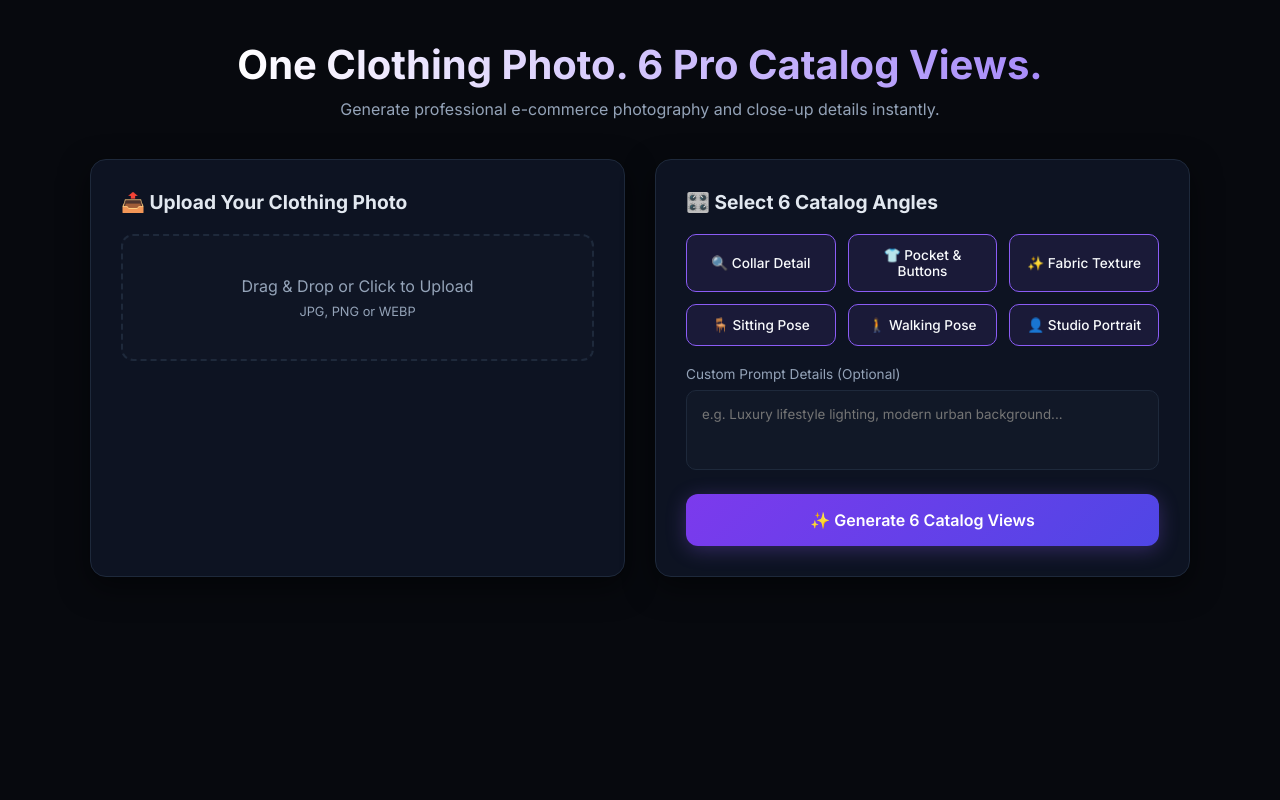
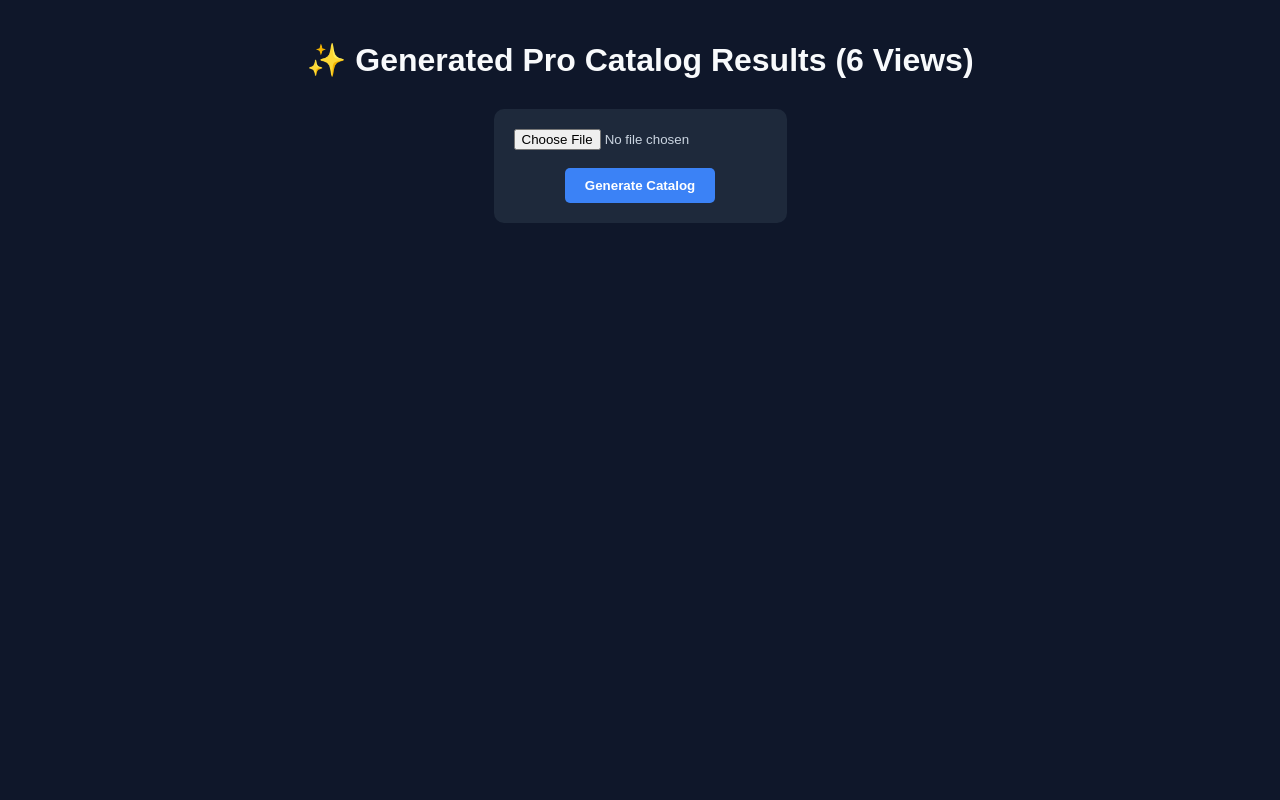
Before and after one commit to ShubhamCodesDS/ai-clothing-catalog, a Flask app: page / in a window 1280 px wide. Run offline with Flask 3, Linux system fonts and the light colour scheme.

Commit message:
Update index.html

```diff
--- a/templates/index.html
+++ b/templates/index.html
@@ -2,120 +2,43 @@
 <html lang="en">
 <head>
     <meta charset="UTF-8">
-    <meta name="viewport" content="width=device-width, initial-scale=1.0">
-    <title>Pro Clothing Catalog Generator</title>
-    <link href="https://fonts.googleapis.com/css2?family=Inter:wght@400;500;600;700&display=swap" rel="stylesheet">
+    <title>Pro Catalog Generator</title>
     <style>
-        :root {
-            --bg-main: #07090e;
-            --bg-card: #0d1322;
-            --border-color: #1e293b;
-            --accent-purple: #8b5cf6;
-            --accent-glow: rgba(139, 92, 246, 0.3);
-            --text-main: #f8fafc;
-            --text-muted: #94a3b8;
-        }
-        * { box-sizing: border-box; margin: 0; padding: 0; font-family: 'Inter', sans-serif; }
-        body { background-color: var(--bg-main); color: var(--text-main); min-height: 100vh; display: flex; flex-direction: column; align-items: center; padding: 40px 20px; }
-        header { text-align: center; margin-bottom: 40px; }
-        h1 { font-size: 2.5rem; font-weight: 700; margin-bottom: 10px; background: linear-gradient(to right, #ffffff, #a78bfa); -webkit-background-clip: text; -webkit-text-fill-color: transparent; }
-        p { color: var(--text-muted); font-size: 1rem; }
-        .main-container { display: grid; grid-template-columns: 1fr 1fr; gap: 30px; width: 100%; max-width: 1100px; margin-bottom: 40px; }
-        .card { background-color: var(--bg-card); border: 1px solid var(--border-color); border-radius: 16px; padding: 30px; box-shadow: 0 10px 30px rgba(0,0,0,0.5); }
-        .card h2 { font-size: 1.2rem; margin-bottom: 20px; display: flex; align-items: center; gap: 10px; color: #e2e8f0; }
-        .upload-box { border: 2px dashed var(--border-color); border-radius: 12px; padding: 40px 20px; text-align: center; cursor: pointer; transition: 0.3s; background: rgba(255,255,255,0.01); }
-        .upload-box:hover { border-color: var(--accent-purple); background: rgba(139, 92, 246, 0.03); }
-        .views-grid { display: grid; grid-template-columns: 1fr 1fr 1fr; gap: 12px; margin-bottom: 20px; }
-        .view-btn { background: #111827; border: 1px solid var(--border-color); color: var(--text-muted); padding: 12px; border-radius: 10px; cursor: pointer; text-align: center; font-weight: 500; font-size: 0.85rem; transition: 0.2s; }
-        .view-btn.active { border-color: var(--accent-purple); color: var(--text-main); background: rgba(139, 92, 246, 0.1); }
-        textarea { width: 100%; background: #111827; border: 1px solid var(--border-color); border-radius: 10px; padding: 15px; color: var(--text-main); resize: none; height: 80px; margin-bottom: 20px; outline: none; }
-        textarea:focus { border-color: var(--accent-purple); }
-        .generate-btn { width: 100%; background: linear-gradient(135deg, #7c3aed, #4f46e5); color: white; border: none; padding: 16px; border-radius: 12px; font-weight: 600; font-size: 1rem; cursor: pointer; box-shadow: 0 4px 20px var(--accent-glow); transition: 0.3s; }
-        .generate-btn:hover { opacity: 0.9; transform: translateY(-1px); }
-
-        /* 6 Column Results Section */
-        .results-section { width: 100%; max-width: 1100px; background-color: var(--bg-card); border: 1px solid var(--border-color); border-radius: 16px; padding: 30px; margin-top: 20px; }
-        .results-grid { display: grid; grid-template-columns: repeat(3, 1fr); gap: 20px; margin-top: 20px; }
-        .result-item { background: #111827; border: 1px solid var(--border-color); border-radius: 12px; overflow: hidden; text-align: center; }
-        .result-item img { width: 100%; height: 220px; object-fit: cover; border-bottom: 1px solid var(--border-color); }
-        .result-item p { padding: 12px; font-size: 0.9rem; font-weight: 500; color: #e2e8f0; }
+        body { font-family: Arial, sans-serif; background-color: #0f172a; color: #fff; margin: 0; padding: 20px; }
+        .container { max-width: 1200px; margin: 0 auto; text-align: center; }
+        h1 { margin-bottom: 30px; color: #f8fafc; }
+        form { background: #1e293b; padding: 20px; border-radius: 10px; display: inline-block; margin-bottom: 40px; }
+        input[type="file"] { color: #cbd5e1; }
+        button { background: #3b82f6; color: white; border: none; padding: 10px 20px; border-radius: 5px; cursor: pointer; font-weight: bold; }
+        button:hover { background: #2563eb; }
+        .grid { display: grid; grid-template-columns: repeat(3, 1fr); gap: 20px; }
+        .card { background: #1e293b; border-radius: 10px; overflow: hidden; box-shadow: 0 4px 6px rgba(0,0,0,0.3); }
+        .card img { width: 100%; height: 250px; object-fit: cover; }
+        .card p { padding: 15px; margin: 0; font-size: 14px; font-weight: 600; color: #e2e8f0; }
+        @media(max-width: 768px) { .grid { grid-template-columns: 1fr; } }
     </style>
 </head>
 <body>
-    <header>
-        <h1>One Clothing Photo. 6 Pro Catalog Views.</h1>
-        <p>Generate professional e-commerce photography and close-up details instantly.</p>
-    </header>
+    <div class="container">
+        <h1>✨ Generated Pro Catalog Results (6 Views)</h1>
 
-    <div class="main-container">
-        <div class="card">
-            <h2>📤 Upload Your Clothing Photo</h2>
-            <form action="/generate" method="POST" enctype="multipart/form-data">
-                <div class="upload-box" onclick="document.getElementById('fileInput').click();">
-                    <p id="fileNameDisplay">Drag & Drop or Click to Upload</p>
-                    <p style="font-size: 0.8rem; margin-top: 8px; color: var(--text-muted);">JPG, PNG or WEBP</p>
-                    <input type="file" id="fileInput" name="clothing_image" accept="image/*" style="display: none;" onchange="updateFileName(this)">
-                </div>
+        <form method="POST" enctype="multipart/form-data">
+            <input type="file" name="file" required>
+            <br><br>
+            <button type="submit">Generate Catalog</button>
+        </form>
+
+        {% if views %}
+        <div class="grid">
+            {% for view in views %}
+            <div class="card">
+                <!-- Fallback to uploaded image if sample images are missing -->
+                <img src="{{ view.url }}" alt="{{ view.title }}" onerror="this.src='{{ uploaded_image }}'">
+                <p>{{ view.title }}</p>
+            </div>
+            {% endfor %}
         </div>
-
-        <div class="card">
-            <h2>🎛️ Select 6 Catalog Angles</h2>
-            <div class="views-grid">
-                <button type="button" class="view-btn active" onclick="toggleView(this)">🔍 Collar Detail</button>
-                <button type="button" class="view-btn active" onclick="toggleView(this)">👕 Pocket & Buttons</button>
-                <button type="button" class="view-btn active" onclick="toggleView(this)">✨ Fabric Texture</button>
-                <button type="button" class="view-btn active" onclick="toggleView(this)">🪑 Sitting Pose</button>
-                <button type="button" class="view-btn active" onclick="toggleView(this)">🚶 Walking Pose</button>
-                <button type="button" class="view-btn active" onclick="toggleView(this)">👤 Studio Portrait</button>
-            </div>
-            <label style="font-size: 0.85rem; color: var(--text-muted); display: block; margin-bottom: 8px;">Custom Prompt Details (Optional)</label>
-            <textarea name="prompt" placeholder="e.g. Luxury lifestyle lighting, modern urban background..."></textarea>
-            <button type="submit" class="generate-btn">✨ Generate 6 Catalog Views</button>
-            </form>
-        </div>
+        {% endif %}
     </div>
-
-    {% if generated_images %}
-    <div class="results-section">
-        <h2>✨ Generated Pro Catalog Results (6 Views)</h2>
-        <div class="results-grid">
-            <div class="result-item">
-                <img src="{{ generated_images.collar }}" alt="Collar Detail">
-                <p>1. Collar & Brand Tag View</p>
-            </div>
-            <div class="result-item">
-                <img src="{{ generated_images.pocket }}" alt="Pocket View">
-                <p>2. Pocket & Button View</p>
-            </div>
-            <div class="result-item">
-                <img src="{{ generated_images.texture }}" alt="Fabric Texture">
-                <p>3. Fabric Texture Close-up</p>
-            </div>
-            <div class="result-item">
-                <img src="{{ generated_images.sitting }}" alt="Sitting Pose">
-                <p>4. Model Sitting View</p>
-            </div>
-            <div class="result-item">
-                <img src="{{ generated_images.walking }}" alt="Walking Pose">
-                <p>5. Model Walking View</p>
-            </div>
-            <div class="result-item">
-                <img src="{{ generated_images.studio }}" alt="Studio Portrait">
-                <p>6. Studio Portrait View</p>
-            </div>
-        </div>
-    </div>
-    {% endif %}
-
-    <script>
-        function updateFileName(input) {
-            if (input.files && input.files[0]) {
-                document.getElementById('fileNameDisplay').innerText = "Selected: " + input.files[0].name;
-            }
-        }
-        function toggleView(btn) {
-            btn.classList.toggle('active');
-        }
-    </script>
 </body>
 </html>
```
